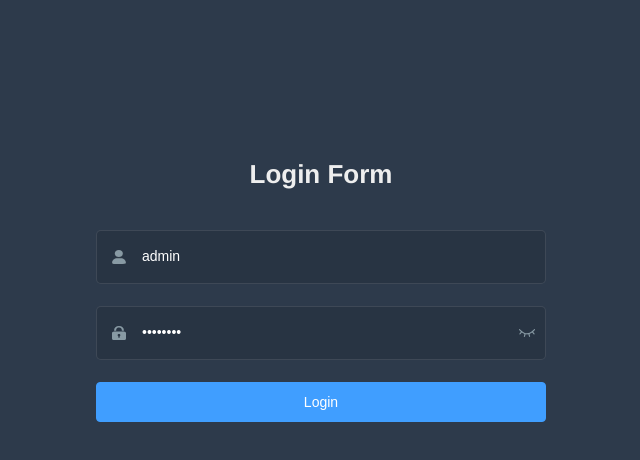
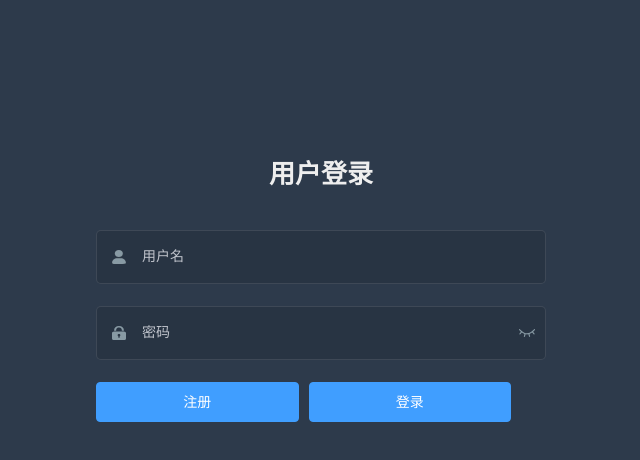
Before and after one commit to MrYangXxx/lazybones-crossing-web, a Vue app: page /login in a window 1280 px wide. Shown: the top 460 px of the page, without its empty margins (319-959 px from the left). Built offline with nearby package versions, Linux system fonts and the light colour scheme; the HTML template or start-up script is replaced by a standard one.

Commit message:
登录页面修改，中文化和增加注册按钮等

```diff
--- a/src/views/login/index.vue
+++ b/src/views/login/index.vue
@@ -3,7 +3,7 @@
     <el-form ref="loginForm" :model="loginForm" :rules="loginRules" class="login-form" auto-complete="on" label-position="left">
 
       <div class="title-container">
-        <h3 class="title">Login Form</h3>
+        <h3 class="title">用户登录</h3>
       </div>
 
       <el-form-item prop="username">
@@ -13,7 +13,7 @@
         <el-input
           ref="username"
           v-model="loginForm.username"
-          placeholder="Username"
+          placeholder="用户名"
           name="username"
           type="text"
           tabindex="1"
@@ -30,7 +30,7 @@
           ref="password"
           v-model="loginForm.password"
           :type="passwordType"
-          placeholder="Password"
+          placeholder="密码"
           name="password"
           tabindex="2"
           auto-complete="on"
@@ -40,9 +40,8 @@
           <svg-icon :icon-class="passwordType === 'password' ? 'eye' : 'eye-open'" />
         </span>
       </el-form-item>
-
-      <el-button :loading="loading" type="primary" style="width:100%;margin-bottom:30px;" @click.native.prevent="handleLogin">Login</el-button>
-
+      <el-button :loading="loading" type="primary" style="width:45%;" @click.native.prevent="gotoRegistry">注册</el-button>
+      <el-button :loading="loading" type="primary" style="width:45%;" @click.native.prevent="handleLogin">登录</el-button>
     </el-form>
   </div>
 </template>
@@ -53,24 +52,10 @@ import { validUsername } from '@/utils/validate'
 export default {
   name: 'Login',
   data() {
-    const validateUsername = (rule, value, callback) => {
-      if (!validUsername(value)) {
-        callback(new Error('Please enter the correct user name'))
-      } else {
-        callback()
-      }
-    }
-    const validatePassword = (rule, value, callback) => {
-      if (value.length < 6) {
-        callback(new Error('The password can not be less than 6 digits'))
-      } else {
-        callback()
-      }
-    }
     return {
       loginForm: {
-        username: 'admin',
-        password: 'admin123'
+        username: '',
+        password: ''
       },
       loginRules: {
         username: [{ required: true, trigger: 'blur' }],
@@ -99,6 +84,9 @@ export default {
       this.$nextTick(() => {
         this.$refs.password.focus()
       })
+    },
+    gotoRegistry() {
+      this.$router.push({ path: '/registry' })
     },
     handleLogin() {
       this.$refs.loginForm.validate(valid => {
```
